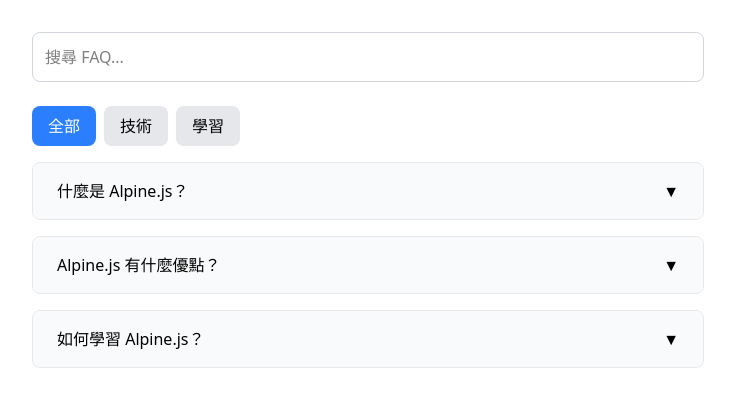
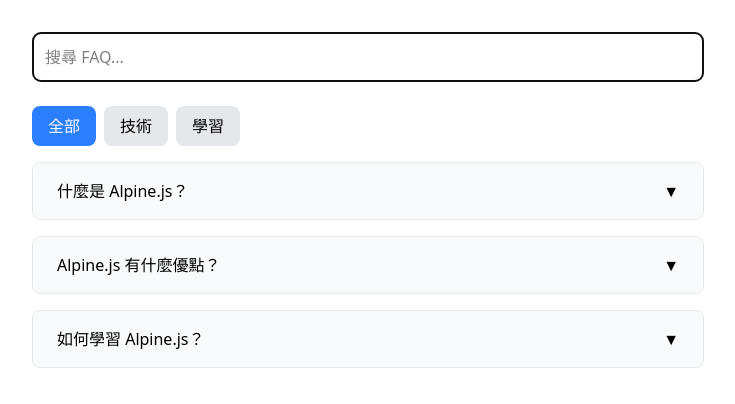
Before and after one commit to WENLIN-CHANG/AccordionFAQ, a website built with Vite: page index.html in a window 1280 px wide. Shown: the whole page, without its empty margins (272-1007 px from the left). Built offline with nearby package versions, Linux system fonts and the light colour scheme.

Commit message:
載入完成後自動聚焦搜尋框

```diff
--- a/components/faqComponent.js
+++ b/components/faqComponent.js
@@ -5,6 +5,10 @@
     init() {
       setTimeout(() => {
         this.isLoading = false
+        // 載入完成後自動聚焦搜尋框
+        this.$nextTick(() => {
+          this.$refs.searchInput.focus()
+        })
       },1500)
 
       // 從 localStorage 讀取之前保存的分類
--- a/index.html
+++ b/index.html
@@ -16,7 +16,12 @@
       @keydown.enter="toggleCurrent()"
       tabindex="0"
       class="max-w-2xl mx-auto mt-8 space-y-4">
-    <input type="text" x-model="searchTerm" placeholder="搜尋 FAQ..." class="w-full p-3 border border-gray-300 rounded-lg mb-6">
+    <input
+      type="text"
+      x-model="searchTerm"
+      x-ref="searchInput"
+      placeholder="搜尋 FAQ..."
+      class="w-full p-3 border border-gray-300 rounded-lg mb-6">
     <div class="flex gap-2 mb-4">
       <template x-for="category in $store.faqStore.categories">
         <button
```
